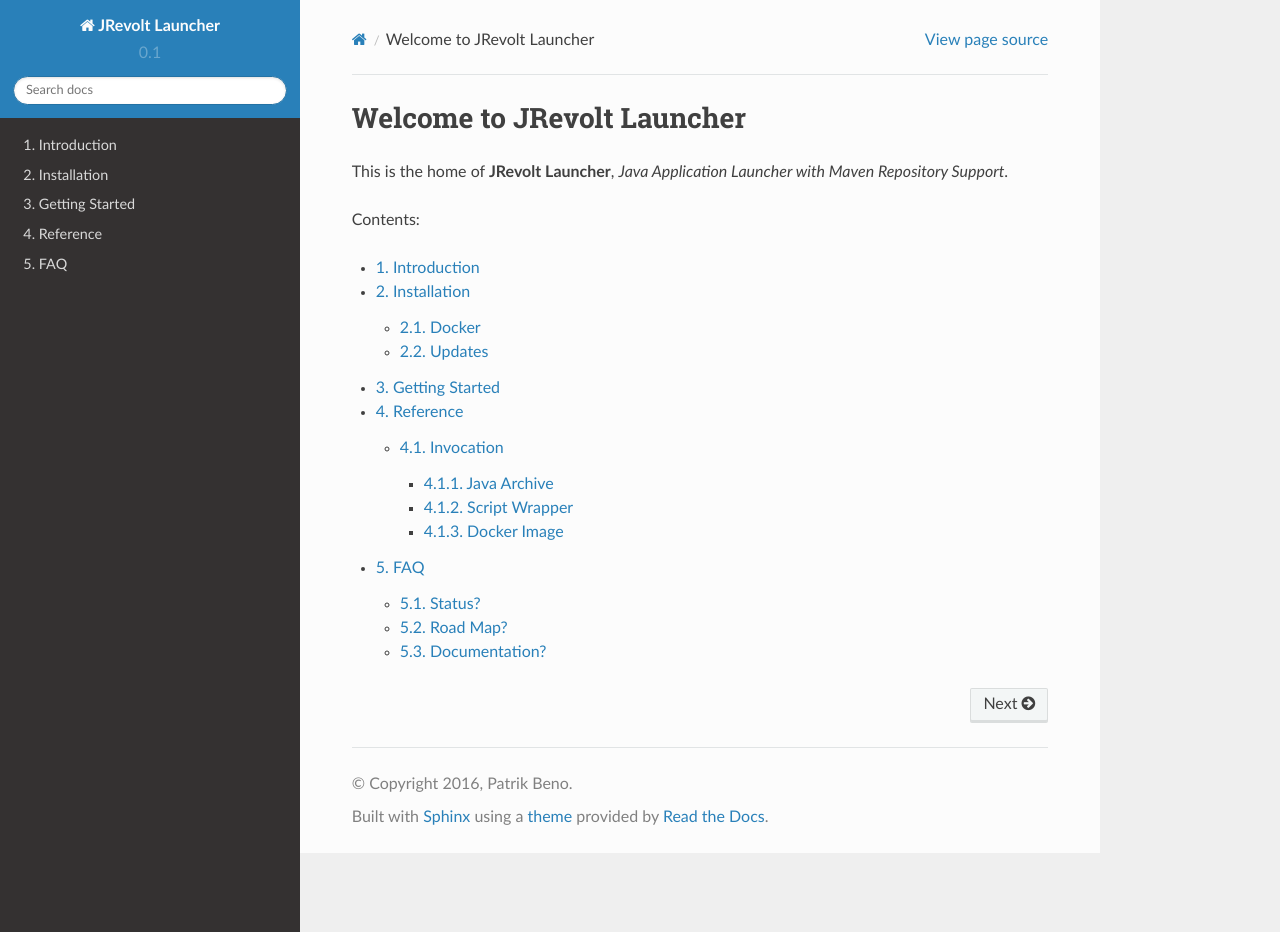
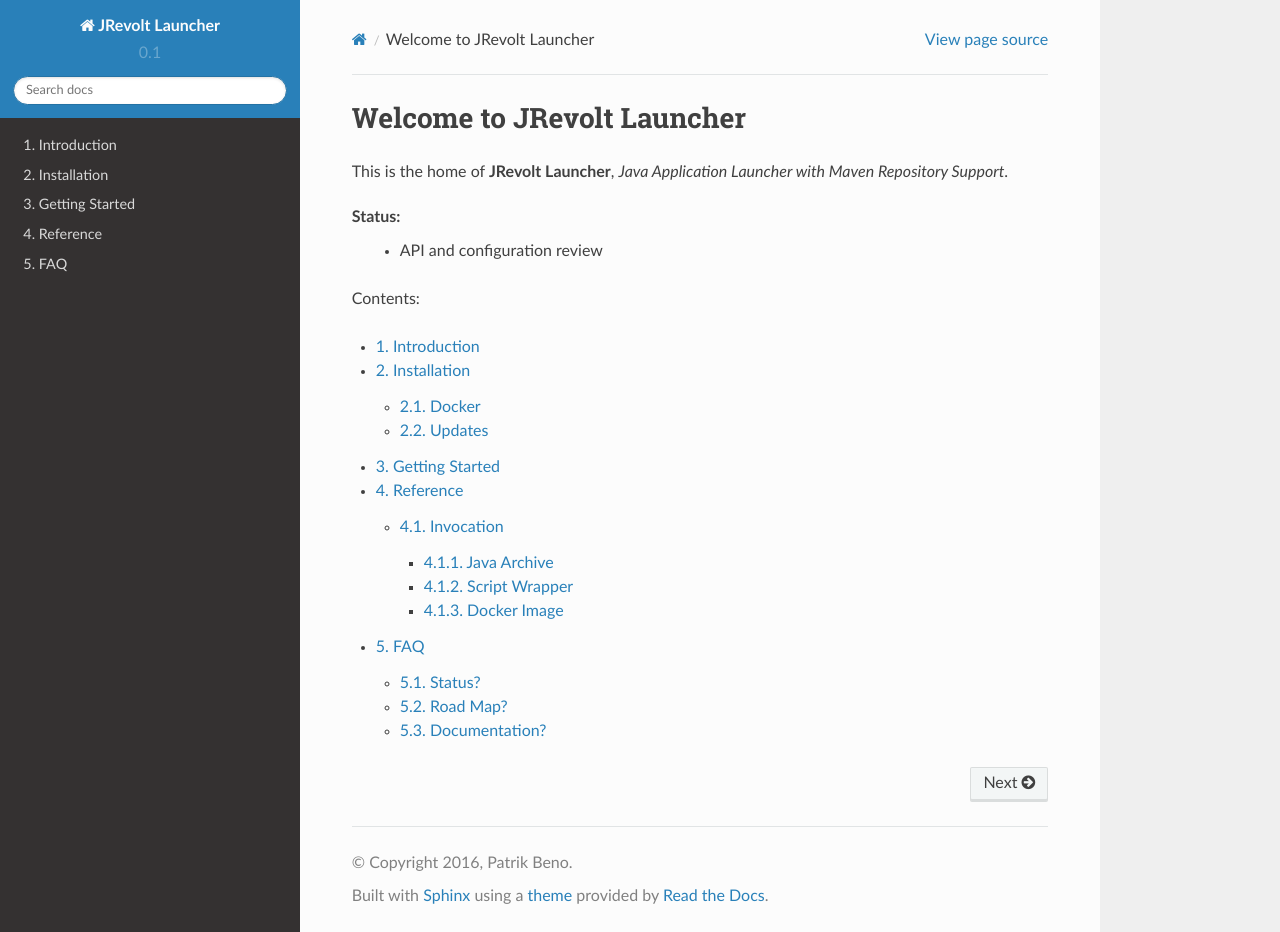
Before and after one commit to jrevolt/io.jrevolt.launcher, a Sphinx documentation site: the page built from docs/index.rst, in a window 1280 px wide and 932 px high. Built offline with Sphinx 7.4.7 and the Read the Docs theme 2.0.0, drawn with Linux system fonts in a browser that asks for light colours.

Commit message:
Update index.rst

```diff
--- a/docs/index.rst
+++ b/docs/index.rst
@@ -3,6 +3,9 @@
 ===========================
 
 This is the home of **JRevolt Launcher**, *Java Application Launcher with Maven Repository Support*.
+
+Status:
+ - API and configuration review
 
 Contents:
 
```
